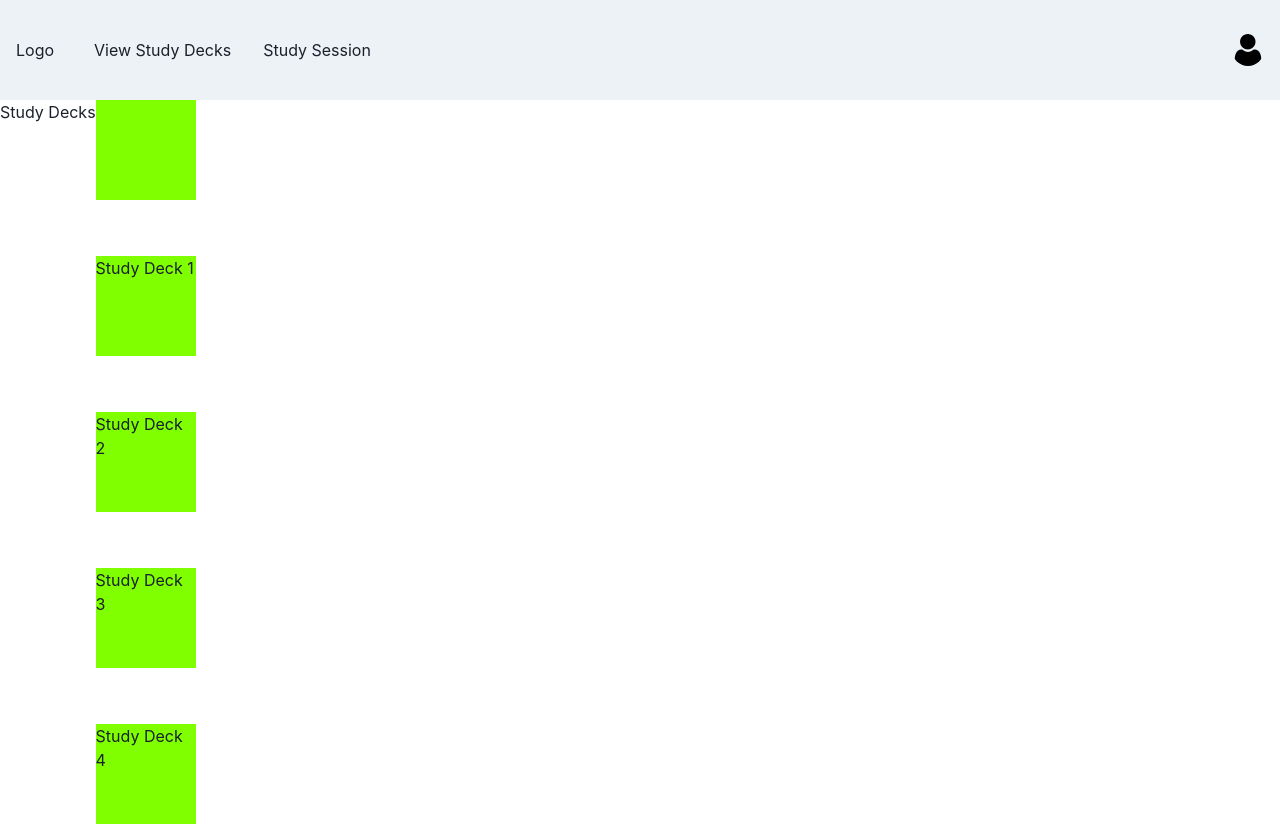
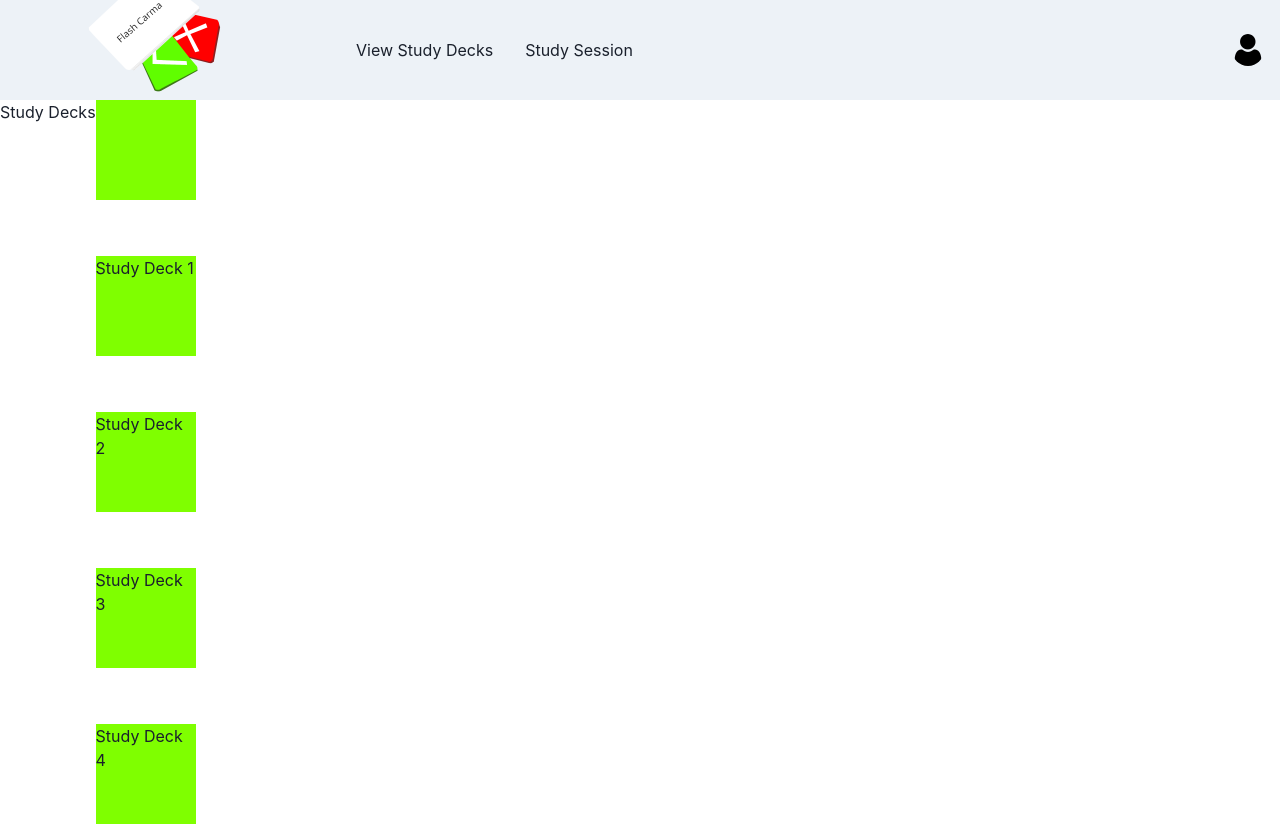
Before and after one commit to Brandon3522/flash_carma, a React (Create React App) app: page /view in a window 1280 px wide. Built offline with nearby package versions, Linux system fonts and the light colour scheme.

Commit message:
added logo to navbar and made it route to homepage

```diff
--- a/src/components/Navbar.js
+++ b/src/components/Navbar.js
@@ -14,10 +14,13 @@ import {
   useColorModeValue,
   Stack,
   MenuDivider,
+  Image,
 } from '@chakra-ui/react';
 import { HamburgerIcon, CloseIcon } from '@chakra-ui/icons';
 import profile from './images/profile_img.png'
 import { ColorModeSwitcher } from './ColorModeSwitcher';
+import {Link as ReachLink} from 'react-router-dom'
+import logo from './images/logo.png'
 
 const Links = [{name: 'View Study Decks', href: '/view'}, {name: 'Study Session', href: '/study'}];
 
@@ -50,7 +53,11 @@ export default function Simple() {
               onClick={isOpen ? onClose : onOpen}
             />
             <HStack spacing={8} alignItems={'center'}>
-              <Box>Logo</Box>
+              <Box>
+                <Link as={ReachLink} to='/home'>
+                 <Image src={logo} />
+                </Link>
+              </Box>
               <HStack
                 as={'nav'}
                 spacing={4}
```
